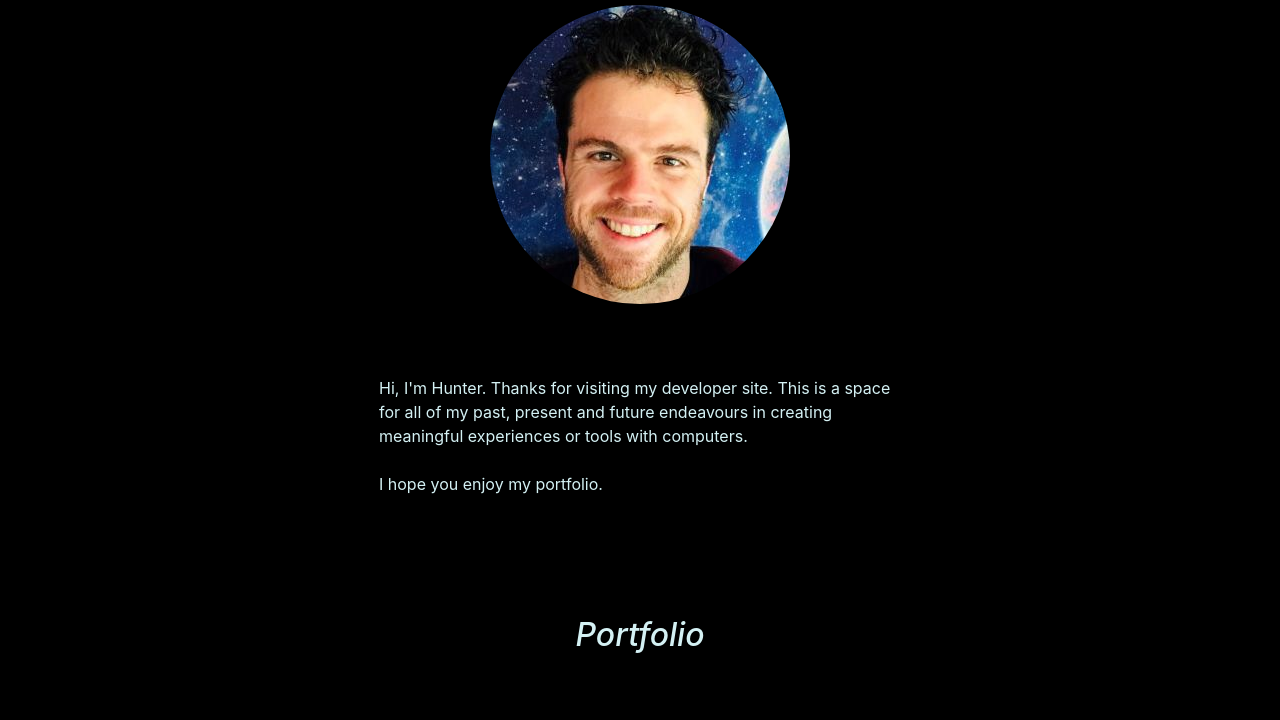
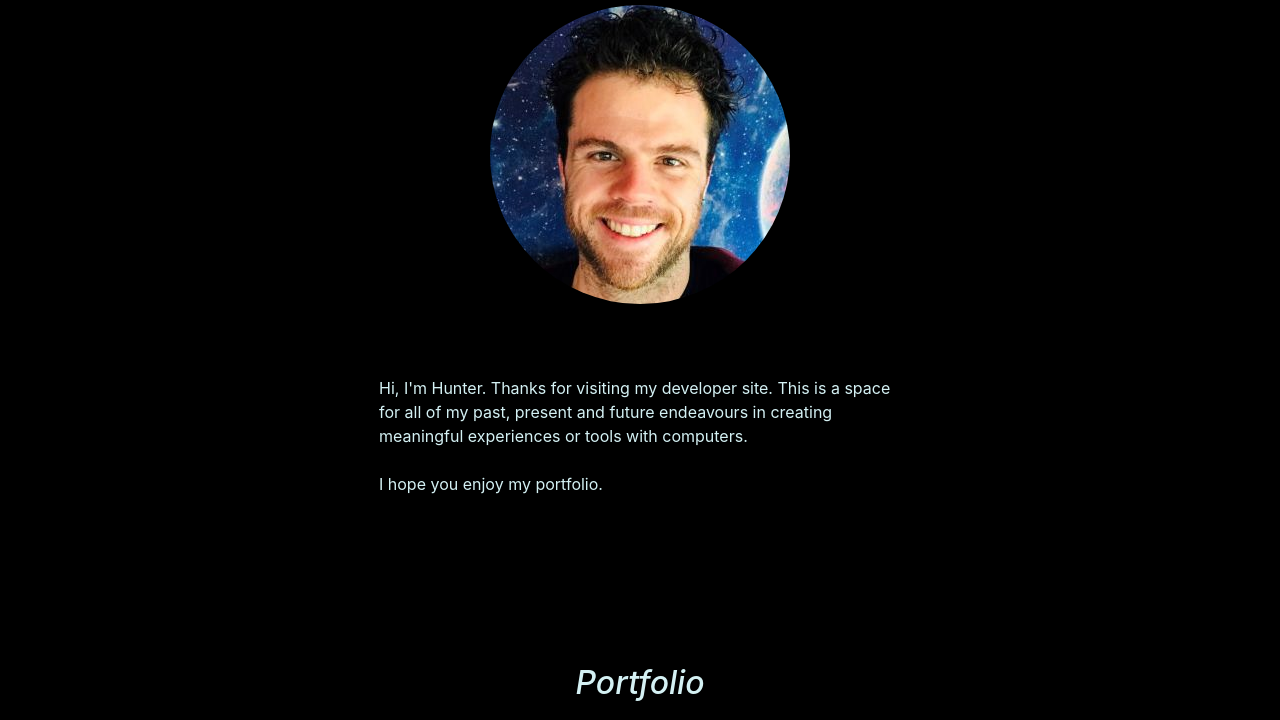
Before and after one commit to hwiley-dev/hwiley-dev.github.io, a plain HTML site: page index.html in a window 1280 px wide. Shown: the part 232-952 px from the top of the page. Drawn offline with nearby package versions, Linux system fonts and the light colour scheme.

```diff
--- a/index.html
+++ b/index.html
@@ -62,8 +62,8 @@
 
   <!-- 1. Portfolio  Start -->
   <div class="container pt-4 pb-4" id="portfolio">
-    <div class="row justify-content-center mt-4 pb-5">
-    <h1 class="font-italic">Portfolio</h1></div>
+    <div class="row justify-content-center mt-4 pt-">
+    <h1 class="font-italic py-5">Portfolio</h1></div>
     <div class="row justify-content-center mt-4 pb-3">
       <span class="badge badge-pill badge-dark px-3">
         <h2 class="font-italic">API &amp; Data Storage</h2>
@@ -111,7 +111,7 @@
       </div>
       <div class="row pt-4">
         <div class="col-1"></div>
-        <div class="col-10 d-flex justify-content-center"><p>  Select a project below to see more about the tech stack used and my specific role.</p></div>
+        <div class="col-10 d-flex justify-content-center"><p>Select a project below to see more about the tech stack used and my specific role.</p></div>
         <div class="col-1"></div>
       </div>
       <div class="mt-5 d-flex flex-row justify-content-center rounded px-2 pt-3 pb-3">
@@ -143,7 +143,7 @@
       </div>
       <div class="row pt-4">
         <div class="col-1"></div>
-        <div class="col-10 d-flex justify-content-center"><p>  React Native mobile app development projects.  </p></div>
+        <div class="col-10 d-flex justify-content-center"><p>React Native mobile app development projects.</p></div>
         <div class="col-1"></div>
       </div>
       <div class="mt-5 d-flex flex-row justify-content-center rounded px-2 pt-3 pb-3">
@@ -175,7 +175,7 @@
       </div>
       <div class="row pt-4">
         <div class="col-1"></div>
-        <div class="col-10 d-flex justify-content-center"><p>  Most projects use Raspberry Pi motherboards, Ableton Live and softwares such as Supercollider and Tensorflow, Magenta.js </p></div>
+        <div class="col-10 d-flex justify-content-center"><p>Most projects use Raspberry Pi motherboards, Ableton Live and softwares such as Supercollider and Tensorflow, Magenta.js</p></div>
         <div class="col-1"></div>
       </div>
       <div class="mt-5 d-flex flex-row justify-content-center rounded px-2 pt-3 pb-3">
```
Also changed, not shown: resume.html (+7 -2 lines).
